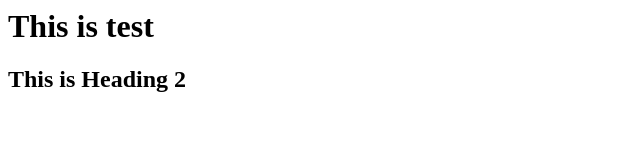
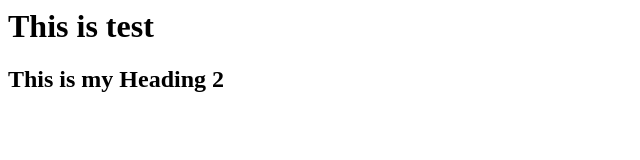
Before and after one commit to reenujackson1206/datewithgit, a plain HTML site: page index.html in a window 1280 px wide. Shown: the full height of the page, 0-640 px from the left. Drawn offline with Linux system fonts and the light colour scheme.

Commit message:
h2 changed

```diff
--- a/index.html
+++ b/index.html
@@ -1,7 +1,7 @@
 <html>
 	<head>
 		<h1> This is test </h1>
-		<h2> This is Heading 2 </h2>
+		<h2> This is my Heading 2 </h2>
 
 	</head>
 </html>
```
